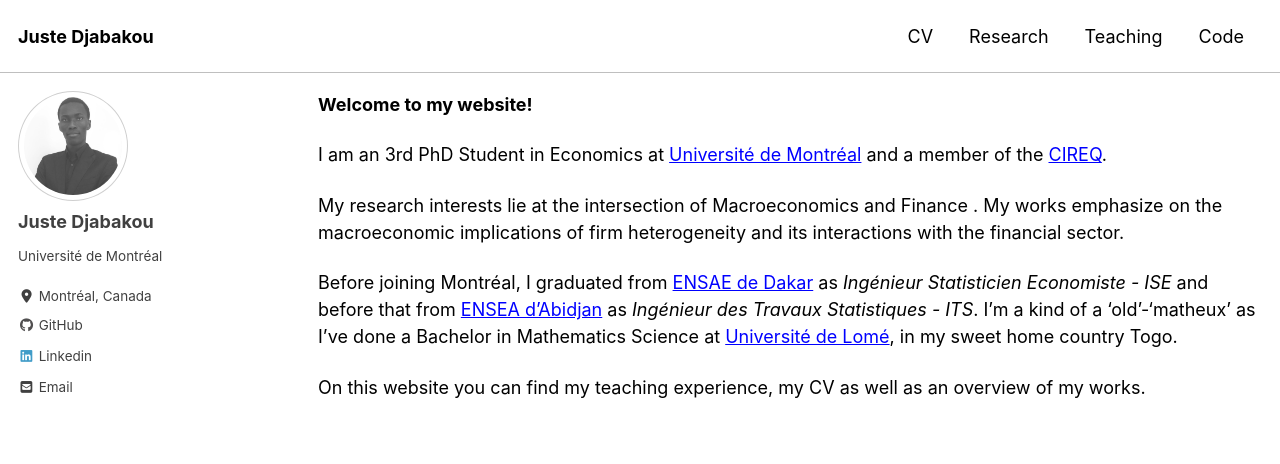
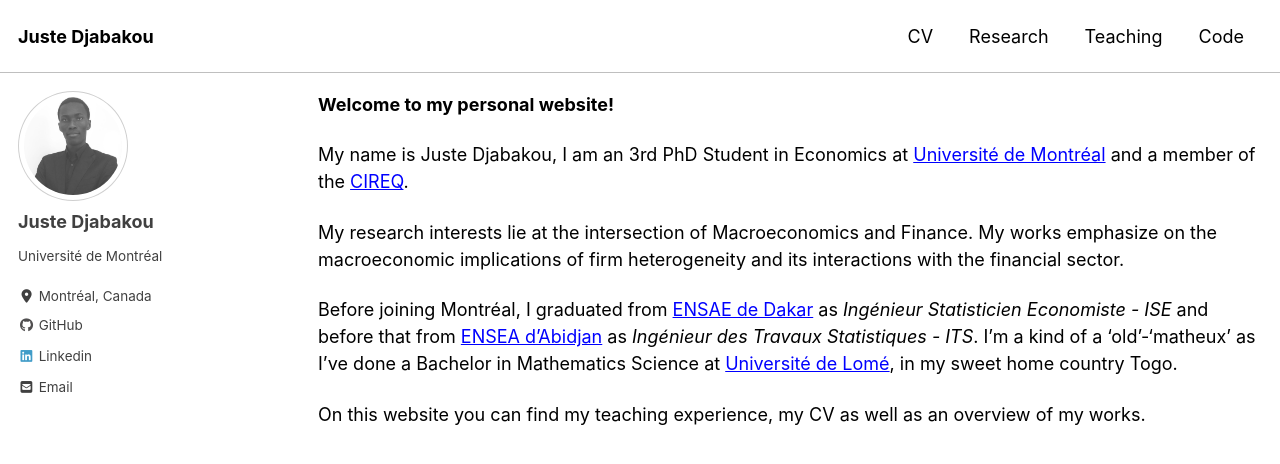
Before and after one commit to justedjabakou/justedjabakou.github.io, a Jekyll site: the page built from index.md, in a window 1280 px wide and 900 px high. Shown: the top 464 px of the window. Built offline with Jekyll 4.4.1, drawn with Linux system fonts in a browser that asks for light colours; cached includes are drawn as plain includes; nearby versions of some CDN libraries; the list of posts is cut into pages by our own code.

Commit message:
Update index.md

```diff
--- a/index.md
+++ b/index.md
@@ -4,11 +4,11 @@ classes: wide
 author_profile: true
 ---
 
-**Welcome to my website!**
+**Welcome to my personal website!**
 
-I am an 3rd PhD Student in Economics at [Université de Montréal](https://sceco.umontreal.ca/english/home/) and a member of the [CIREQ](https://www.cireqmontreal.com/).
+My name is Juste Djabakou, I am an 3rd PhD Student in Economics at [Université de Montréal](https://sceco.umontreal.ca/english/home/) and a member of the [CIREQ](https://www.cireqmontreal.com/).
 
-My research interests lie at the intersection of Macroeconomics and Finance . My works emphasize on the macroeconomic implications of firm heterogeneity and its interactions with the financial sector.
+My research interests lie at the intersection of Macroeconomics and Finance. My works emphasize on the macroeconomic implications of firm heterogeneity and its interactions with the financial sector.
 
 Before joining Montréal, I graduated from [ENSAE de Dakar](http://ensae.sn/) as *Ingénieur Statisticien Economiste - ISE* and before that from [ENSEA d'Abidjan](https://ensea.ed.ci/) as *Ingénieur des Travaux Statistiques - ITS*. I'm a kind of a 'old'-'matheux' as I've done a Bachelor in Mathematics Science at [Université de Lomé](https://www.univ-lome.tg/), in my sweet home country Togo.
 
```
